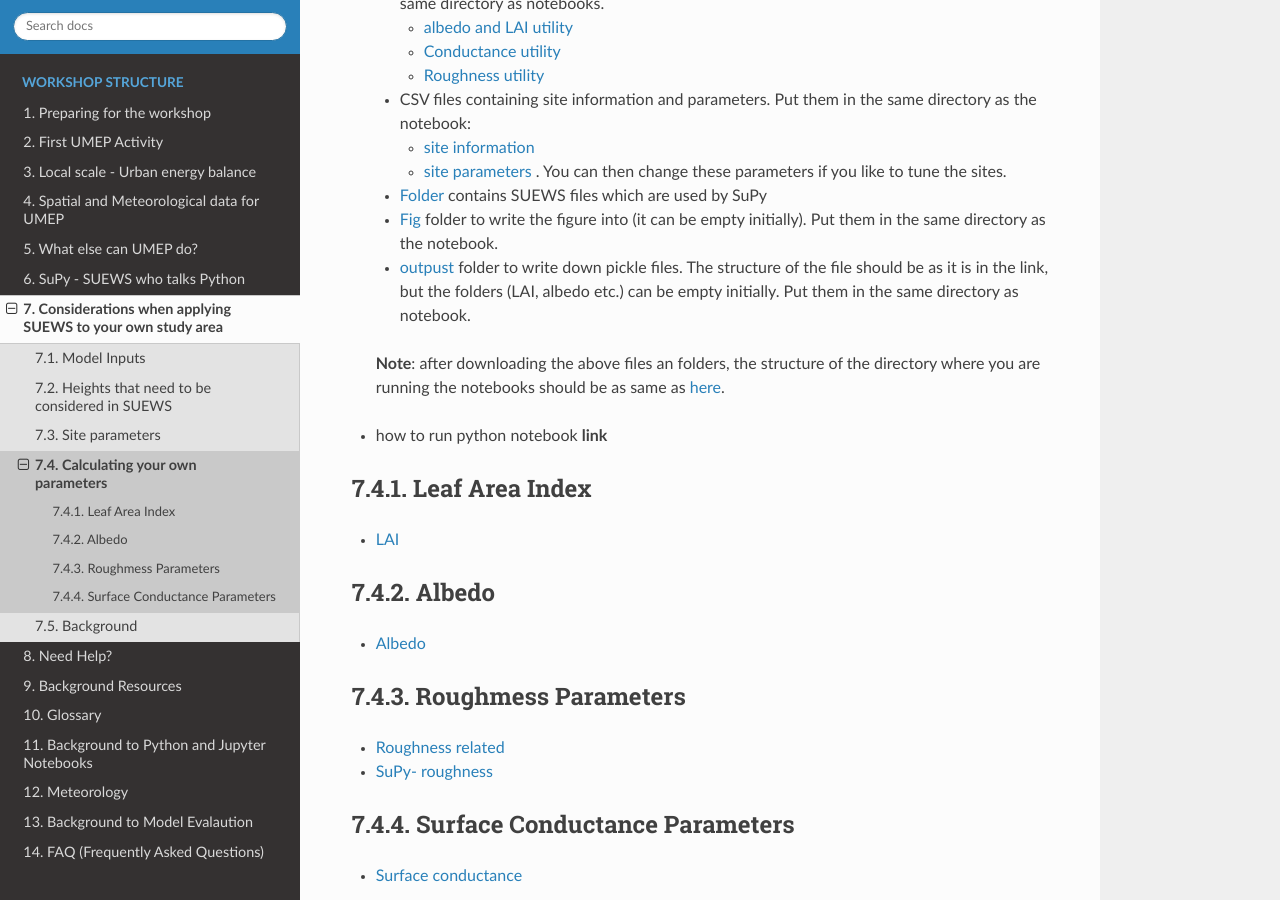
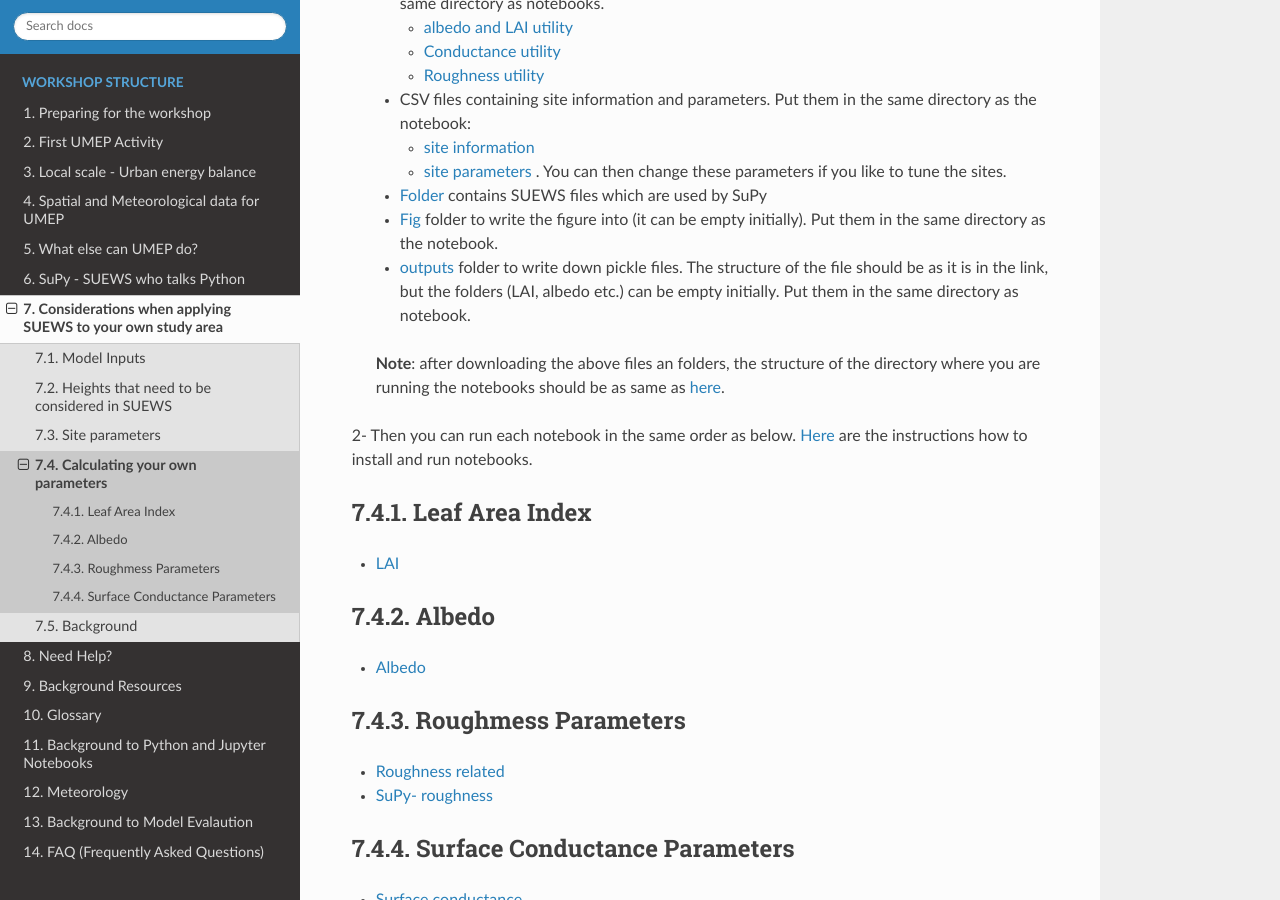
Before and after one commit to Urban-Meteorology-Reading/UMEP-Workshop, a Sphinx documentation site: the page built from source/Parameters/CalcParam.rst, in a window 1280 px wide and 900 px high, scrolled down 1240 px. Built offline with Sphinx 7.4.7 and the Read the Docs theme 2.0.0, drawn with Linux system fonts in a browser that asks for light colours.

Commit message:
Update CalcParam.rst

```diff
--- a/source/Parameters/CalcParam.rst
+++ b/source/Parameters/CalcParam.rst
@@ -48,13 +48,11 @@ Steps to using these notebooks:
 
  - `Fig <https://github.com/hamidrezaomidvar/SUEWS_parameters_docs/tree/master/docs/source/steps/figs>`_ folder to write the figure into (it can be empty initially). Put them in the same directory as the notebook.
 
- - `outpust <https://github.com/hamidrezaomidvar/SUEWS_parameters_docs/tree/master/docs/source/steps/outputs>`_ folder to write down pickle files. The structure of the file should be as it is in the link, but the folders (LAI, albedo etc.) can be empty initially. Put them in the same directory as notebook.
+ - `outputs <https://github.com/hamidrezaomidvar/SUEWS_parameters_docs/tree/master/docs/source/steps/outputs>`_ folder to write down pickle files. The structure of the file should be as it is in the link, but the folders (LAI, albedo etc.) can be empty initially. Put them in the same directory as notebook.
 
  **Note**: after downloading the above files an folders, the structure of the directory where you are running the notebooks should be as same as `here <https://github.com/hamidrezaomidvar/SUEWS_parameters_docs/tree/master/docs/source/steps>`_.
 
-- how to run python notebook **link**
-
-
+2- Then you can run each notebook in the same order as below. `Here <https://umep-workshop.readthedocs.io/en/latest/Jupyter/JN1.html>`_ are the instructions how to install and run notebooks.
 
 
 Leaf Area Index
```
